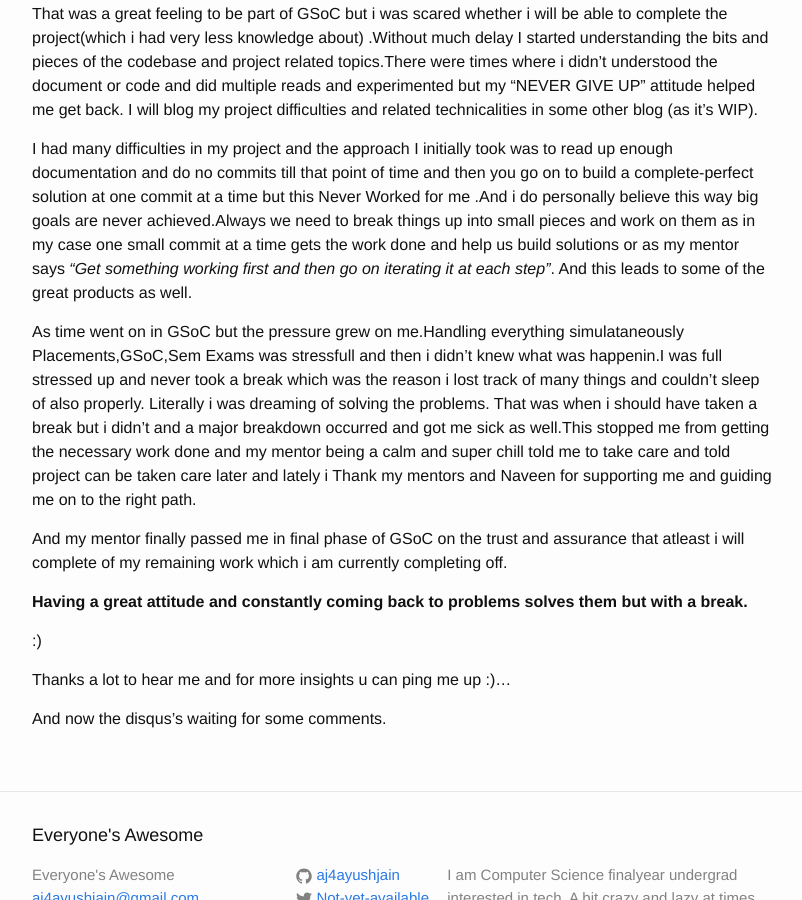
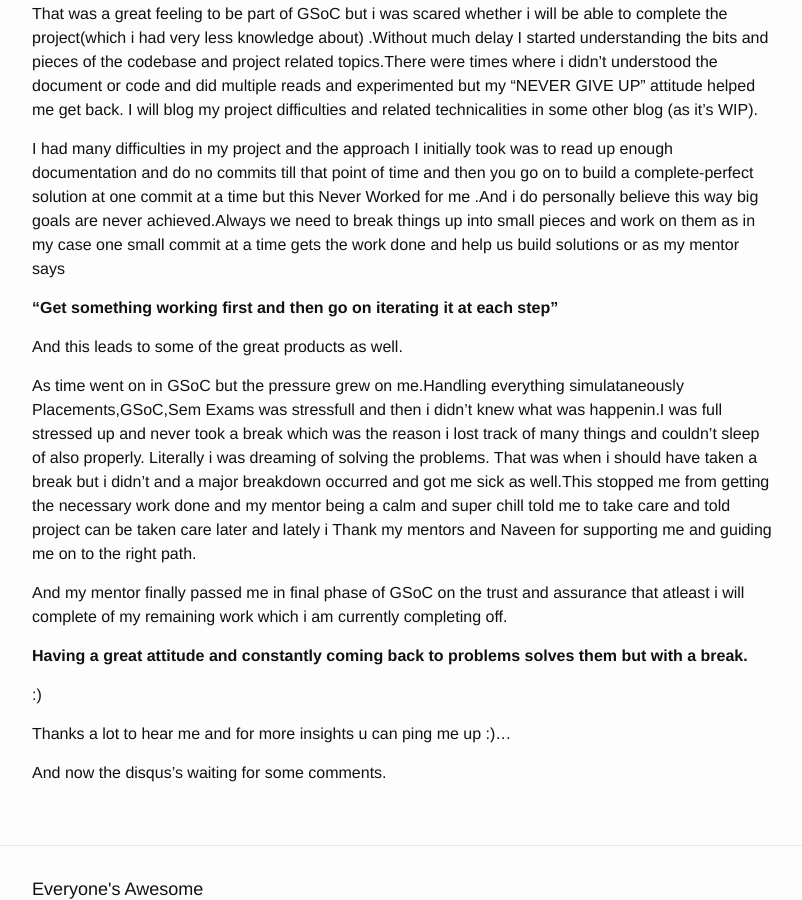
Before and after one commit to aj4ayushjain/aj4ayushjain.github.io, a Jekyll site: the page built from _posts/2019-09-05-GSoC-Experience2.markdown, in a window 1280 px wide and 900 px high, scrolled down 984 px. Shown: the whole window, without its empty margins (238-1040 px from the left). Built offline with Jekyll 4.4.1, drawn with Linux system fonts in a browser that asks for light colours; comment, search, counter and statistics services are not loaded.

Commit message:
Proper Alignment
Signed-off-by: aj4ayushjain <aj4ayushjain@gmail.com>

```diff
--- a/_posts/2019-09-05-GSoC-Experience2.markdown
+++ b/_posts/2019-09-05-GSoC-Experience2.markdown
@@ -22,7 +22,9 @@ Then i did research about the project and came up with a proposal finally a day
 That was a great feeling to be part of GSoC but i was scared whether i will be able to complete the project(which i had very less knowledge about) .Without much delay I started understanding the bits and pieces of the codebase and project related topics.There were times where i didn't understood the document or code and did multiple reads and experimented but my "NEVER GIVE UP" attitude helped me get back. I will blog my project difficulties and related technicalities in some other blog (as it's WIP).
 
 I had many difficulties in my project and the approach I initially took was to read up enough documentation and do no commits till that point of time and then  you go on to build a complete-perfect solution at one commit at a time but this Never Worked for me .And i  do personally believe this way big goals are never achieved.Always we need to break things up  into small pieces and work on them as in my case one small commit at a time gets the work done and help us build solutions or as my mentor says
-*"Get something working first and then go on iterating it at each step"*.
+
+**"Get something working first and then go on iterating it at each step"**
+
 And this leads to some of the great products as well.
 
 As time went on in GSoC but the pressure grew on me.Handling everything simulataneously Placements,GSoC,Sem Exams was stressfull and then i didn't knew what was happenin.I was full stressed up and never took a break which was the reason i lost track of many things and couldn't sleep of also properly. Literally i was dreaming of solving the problems. That was when i should have taken a break but i didn't and a major breakdown occurred and got me sick as well.This stopped me from getting the necessary work done and my mentor being a calm and super chill told me to take care and told project can be taken care later and lately i Thank my mentors and Naveen for supporting me and guiding me on to the right path.
```
